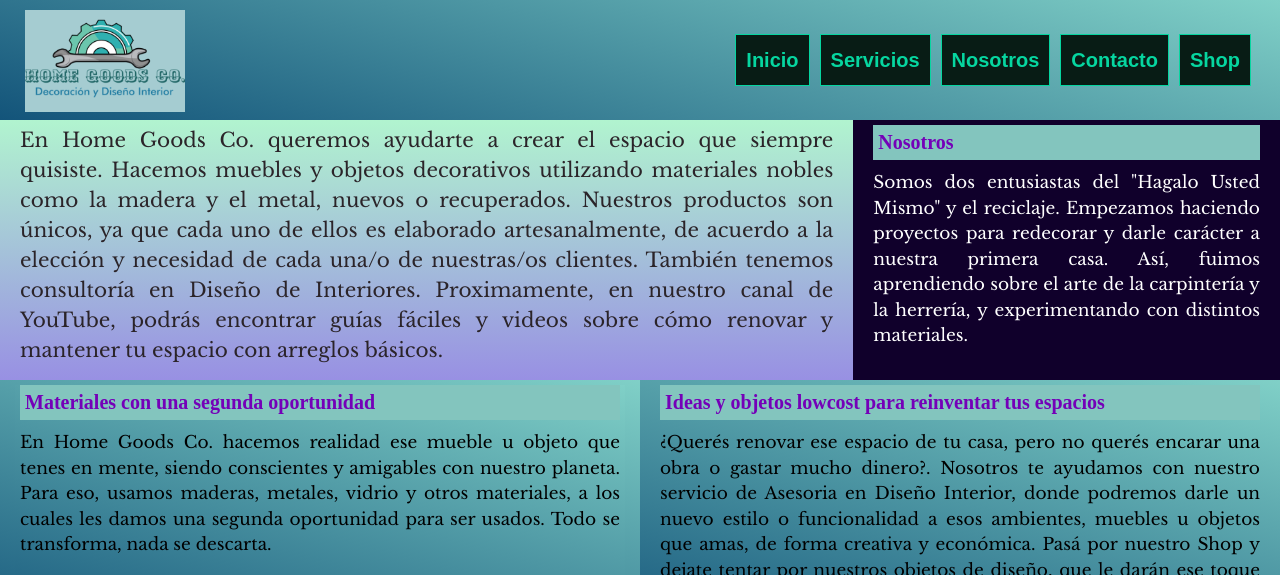
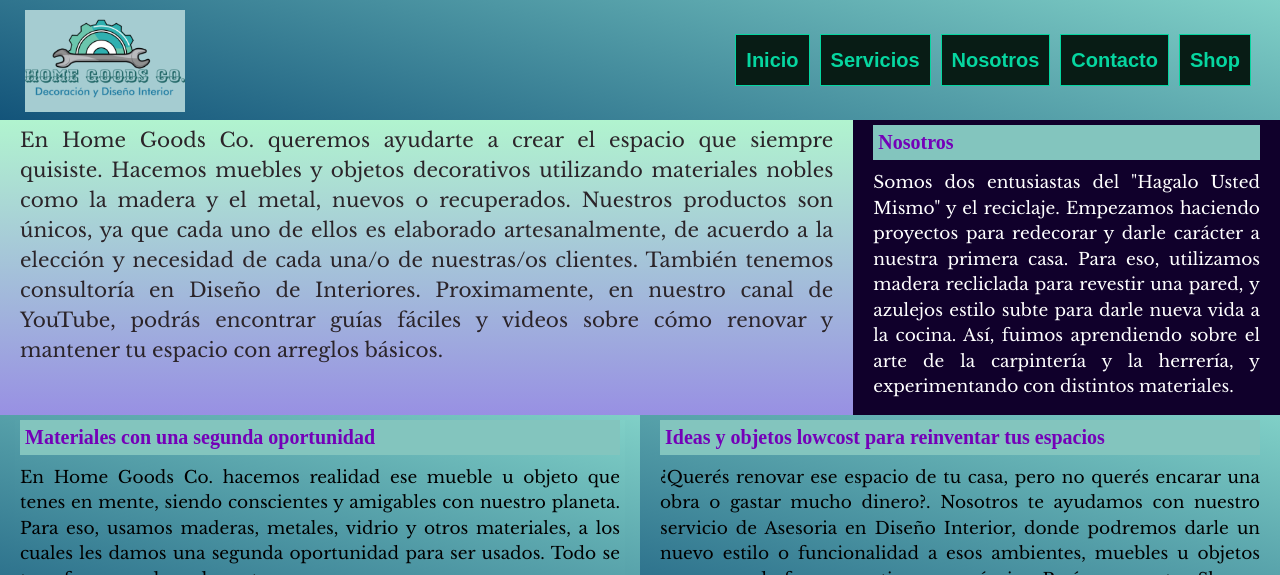
Before and after one commit to FlorCDG/HomeGoodsCo, a plain HTML site: page IndexHomeGoodsCo.html in a window 1280 px wide. Shown: the top 575 px of the page. Drawn offline with nearby package versions, Linux system fonts and the light colour scheme; a web font is replaced by a local one.

Commit message:
Tercera Versión del Proyecto Final

```diff
--- a/IndexHomeGoodsCo.html
+++ b/IndexHomeGoodsCo.html
@@ -69,6 +69,7 @@
 					<p class="TextoAside">
 					Somos dos entusiastas del "Hagalo Usted Mismo" y el reciclaje.
 					Empezamos haciendo proyectos para redecorar y darle carácter a nuestra primera casa.
+					Para eso, utilizamos madera recliclada para revestir una pared, y azulejos estilo subte para darle nueva vida a la cocina.
 					Así, fuimos aprendiendo sobre el arte de la carpintería y la herrería, y experimentando con distintos materiales.
 					</p>
 			</aside>
```
